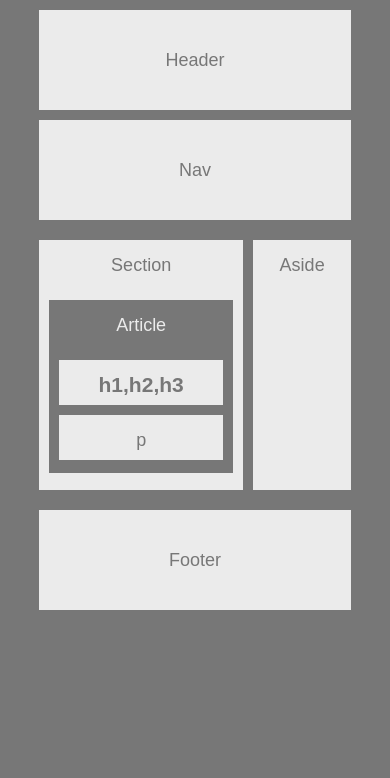
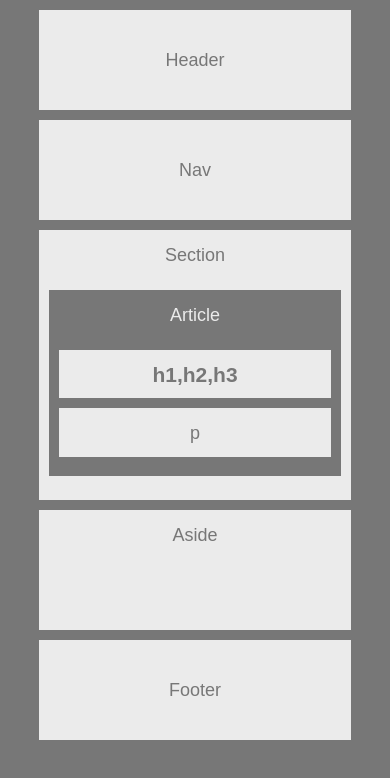
Before and after one commit to blambillotte/HW-Wireframe, a plain HTML site: page index.html in a window 390 px wide. Drawn offline with Linux system fonts and the light colour scheme.

Commit message:
Added a media query for responsiveness

```diff
--- a/style.css
+++ b/style.css
@@ -40,14 +40,10 @@ h1 {
   height: 250px;
   margin: 10px auto 10px auto;
   display: flex;
-  padding-bottom: 20px;
 }
 
 .section {
-  height: 100%;
   background-color: var(--white);
-  margin-top: 10px;
-  margin-bottom: 10px;
   margin-right: 10px;
   flex-grow: 3;
 
@@ -71,8 +67,26 @@ h1 {
 
 .aside {
   height: 100%;
+  min-height: 100px;
   background-color: var(--white);
-  margin-top: 10px;
-  margin-bottom: 10px;
   flex-grow: 2;
 }
+
+
+/**** Column Layout for Smaller Screens ****/
+@media (max-width: 500px) {
+
+  .content {
+    flex-direction: column;
+    min-height: 400px;
+  }
+
+  .section {
+    margin-bottom: 10px;
+    margin-right: 0;
+  }
+
+  .aside {
+    height: 100px;
+  }
+}
```
